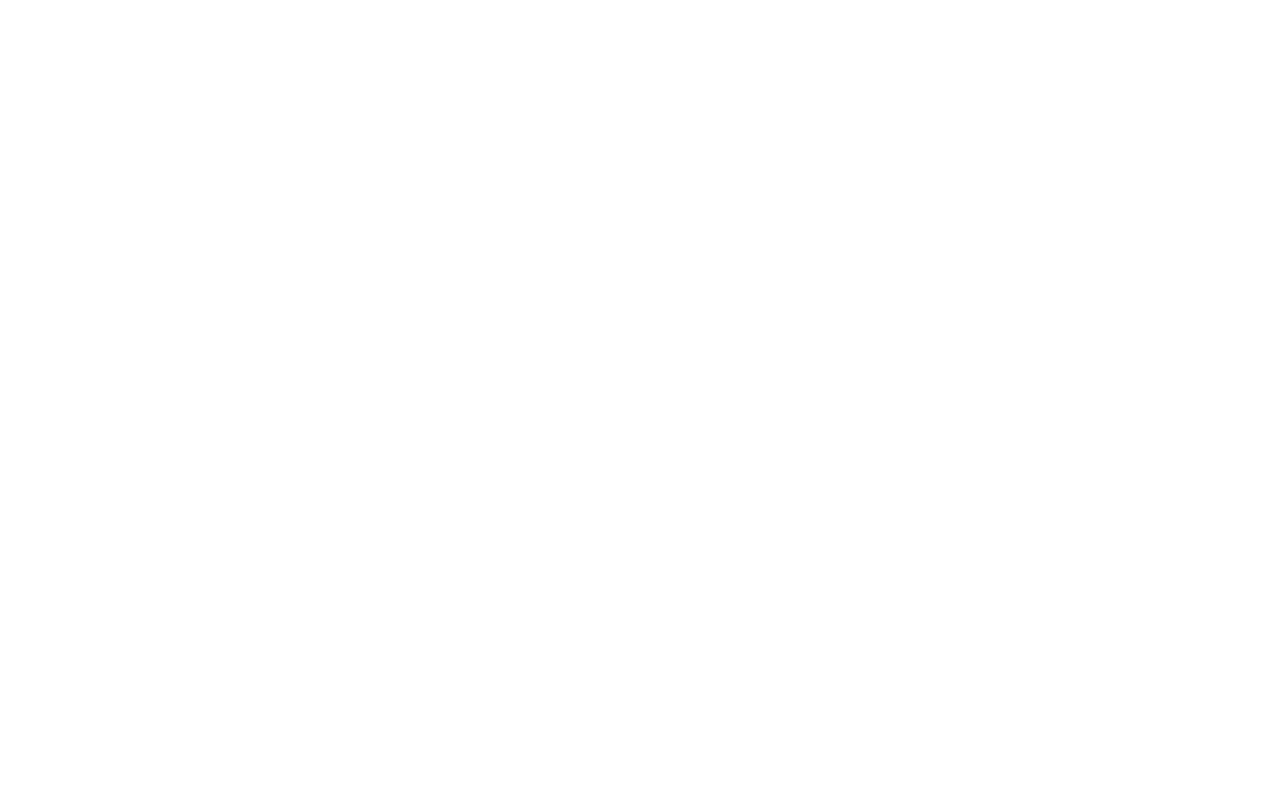
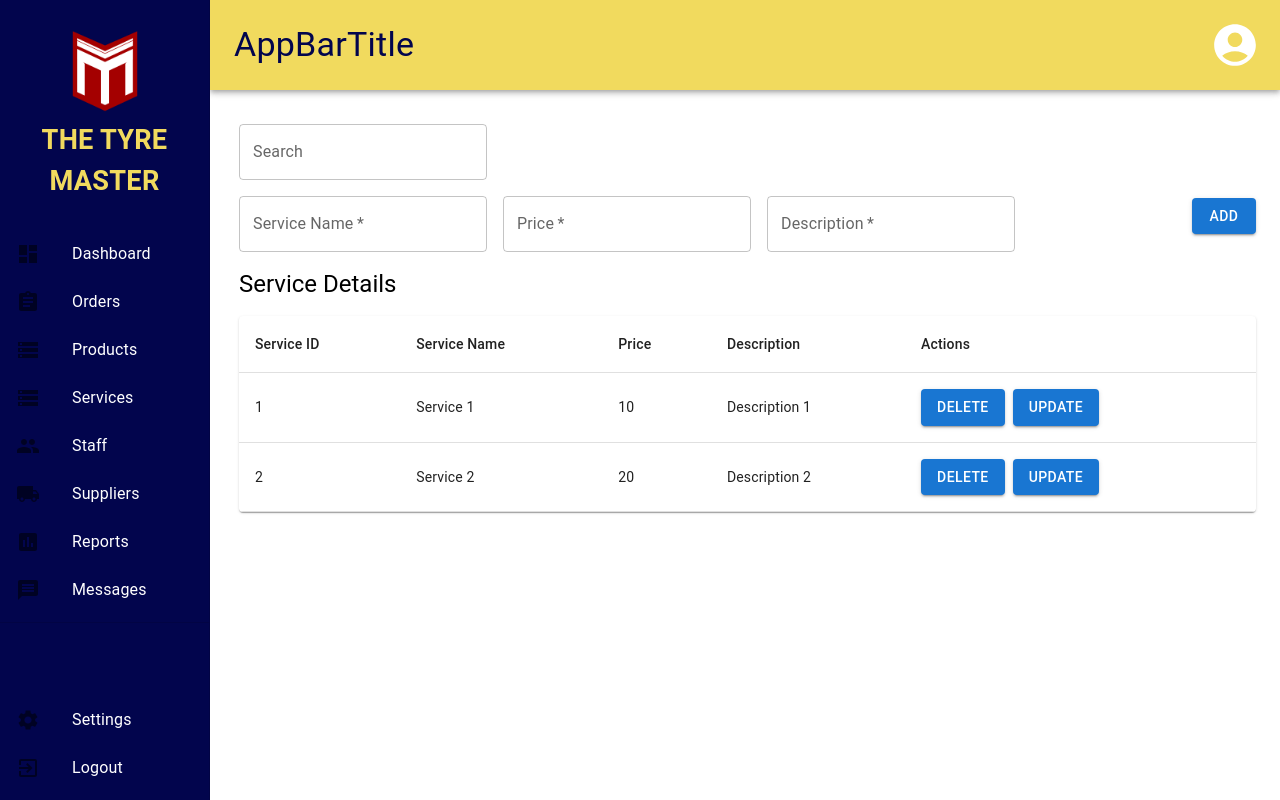
Before and after one commit to charuniweerakoon/SDP, a React (Create React App) app in the folder client/: page /servicelist in a window 1280 px wide. Before the commit this address had no page. Built offline with nearby package versions, Linux system fonts and the light colour scheme.

Commit message:
service list page added

```diff
--- a/client/src/App.js
+++ b/client/src/App.js
@@ -13,7 +13,8 @@
 import AppbarCompany from "./pages/Shop/AppbarCompany";
 import Suppliers from "./pages/Shop/Suppliers";
 import Staff from "./pages/Shop/Staff";
-import Inventory from "./pages/Shop/Products";
+import ProductList from "./pages/Shop/ProductList";
+import ServiceList from "./pages/Shop/ServiceList";
 import Orders from "./pages/Shop/Orders";
 import Messages from "./pages/Shop/Messages";
 import { AppBarTitleProvider } from "./pages/Shop/AppBarTitleContext";
@@ -34,7 +35,8 @@
           <Route path="/sidebar" element={<SidebarNavigation />} />
           <Route path="/appbarcompany" element={<AppbarCompany />} />
           <Route path="/orders" element={<Orders />} />
-          <Route path="/inventory" element={<Products />} />
+          <Route path="/productlist" element={<ProductList />} />
+          <Route path="/servicelist" element={<ServiceList />} />
           <Route path="/suppliers" element={<Suppliers />} />
           <Route path="/staff" element={<Staff />} />
           <Route path="/messages" element={<Messages />} />
--- /dev/null
+++ b/client/src/pages/Shop/ServiceList.jsx
@@ -0,0 +1,149 @@
+import React, { useState } from 'react';
+import { Box, Table, TableBody, TableCell, TableContainer, TableHead, TableRow, Paper, TextField, Button, Typography } from '@mui/material';
+import AppbarCompany from "./AppbarCompany";
+import SidebarNavigation from "./Sidebar";
+
+const ServiceList = () => {
+  const [newService, setNewService] = useState({
+    serviceId: '',
+    serviceName: '',
+    price: '',
+    description: ''
+  });
+
+  const [services, setServices] = useState([
+    { serviceId: '1', serviceName: 'Service 1', price: '10', description: 'Description 1' },
+    { serviceId: '2', serviceName: 'Service 2', price: '20', description: 'Description 2' },
+    // Add more services as needed
+  ]);
+
+  const [searchTerm, setSearchTerm] = useState('');
+  const [error, setError] = useState('');
+
+  const handleInputChange = (e) => {
+    const { name, value } = e.target;
+    setNewService((prevState) => ({
+      ...prevState,
+      [name]: value
+    }));
+  };
+
+  const addService = () => {
+    if (!newService.serviceName || !newService.price || !newService.description) {
+      setError('Please fill in all fields.');
+      return;
+    }
+
+    setServices([...services, { ...newService }]);
+    setNewService({
+      serviceId: '',
+      serviceName: '',
+      price: '',
+      description: ''
+    });
+    setError('');
+  };
+
+  const deleteService = (serviceId) => {
+    setServices(services.filter((service) => service.serviceId !== serviceId));
+  };
+
+  const updateService = (serviceId) => {
+    setServices(
+      services.map((service) =>
+        service.serviceId === serviceId ? { ...newService, serviceId: service.serviceId } : service
+      )
+    );
+    setNewService({
+      serviceId: '',
+      serviceName: '',
+      price: '',
+      description: ''
+    });
+  };
+
+  const filteredServices = services.filter(
+    (service) =>
+      service.serviceName.toLowerCase().includes(searchTerm.toLowerCase()) ||
+      service.serviceId.toLowerCase().includes(searchTerm.toLowerCase())
+  );
+
+  return (
+    <>
+      <AppbarCompany />
+      <Box sx={{ display: 'flex' }}>
+        <SidebarNavigation />
+        <Box sx={{ flexGrow: 1, p: 3, ml: '5px', width: 'calc(100% - 210px)', mt: '10px' }}>
+          <TextField
+            label="Search"
+            variant="outlined"
+            value={searchTerm}
+            onChange={(e) => setSearchTerm(e.target.value)}
+            sx={{ mb: 2 }}
+          />
+          <Box sx={{ display: 'flex', alignItems: 'center', mb: 2 }}>
+            <TextField
+              label="Service Name"
+              variant="outlined"
+              name="serviceName"
+              value={newService.serviceName}
+              onChange={handleInputChange}
+              required
+              sx={{ mr: 2 }}
+            />
+            <TextField
+              label="Price"
+              variant="outlined"
+              name="price"
+              value={newService.price}
+              onChange={handleInputChange}
+              required
+              sx={{ mr: 2 }}
+            />
+            <TextField
+              label="Description"
+              variant="outlined"
+              name="description"
+              value={newService.description}
+              onChange={handleInputChange}
+              required
+              sx={{ mr: 2 }}
+            />
+            <Button variant="contained" onClick={addService} sx={{ ml: 'auto', mb: 2 }}>Add</Button>
+          </Box>
+          {error && <Typography color="error">{error}</Typography>}
+          <Typography variant="h5" gutterBottom>Service Details</Typography>
+          <TableContainer component={Paper} sx={{ mt: 2 }}>
+            <Table>
+              <TableHead>
+                <TableRow>
+                  <TableCell>Service ID</TableCell>
+                  <TableCell>Service Name</TableCell>
+                  <TableCell>Price</TableCell>
+                  <TableCell>Description</TableCell>
+                  <TableCell>Actions</TableCell>
+                </TableRow>
+              </TableHead>
+              <TableBody>
+                {filteredServices.map((service, index) => (
+                  <TableRow key={index} onClick={() => setNewService(service)}>
+                    <TableCell>{service.serviceId}</TableCell>
+                    <TableCell>{service.serviceName}</TableCell>
+                    <TableCell>{service.price}</TableCell>
+                    <TableCell>{service.description}</TableCell>
+                    <TableCell>
+                      <Button variant="contained" onClick={() => deleteService(service.serviceId)}>Delete</Button>
+                      <Button variant="contained" onClick={() => updateService(service.serviceId)} sx={{ ml: 1 }}>Update</Button>
+                    </TableCell>
+                  </TableRow>
+                ))}
+              </TableBody>
+            </Table>
+          </TableContainer>
+        </Box>
+      </Box>
+    </>
+  );
+};
+
+export default ServiceList;
```
Also changed, not shown: client/src/pages/Shop/ProductList.jsx (added), client/src/pages/Shop/Products.jsx (deleted), client/src/pages/Shop/Services.jsx (deleted).
